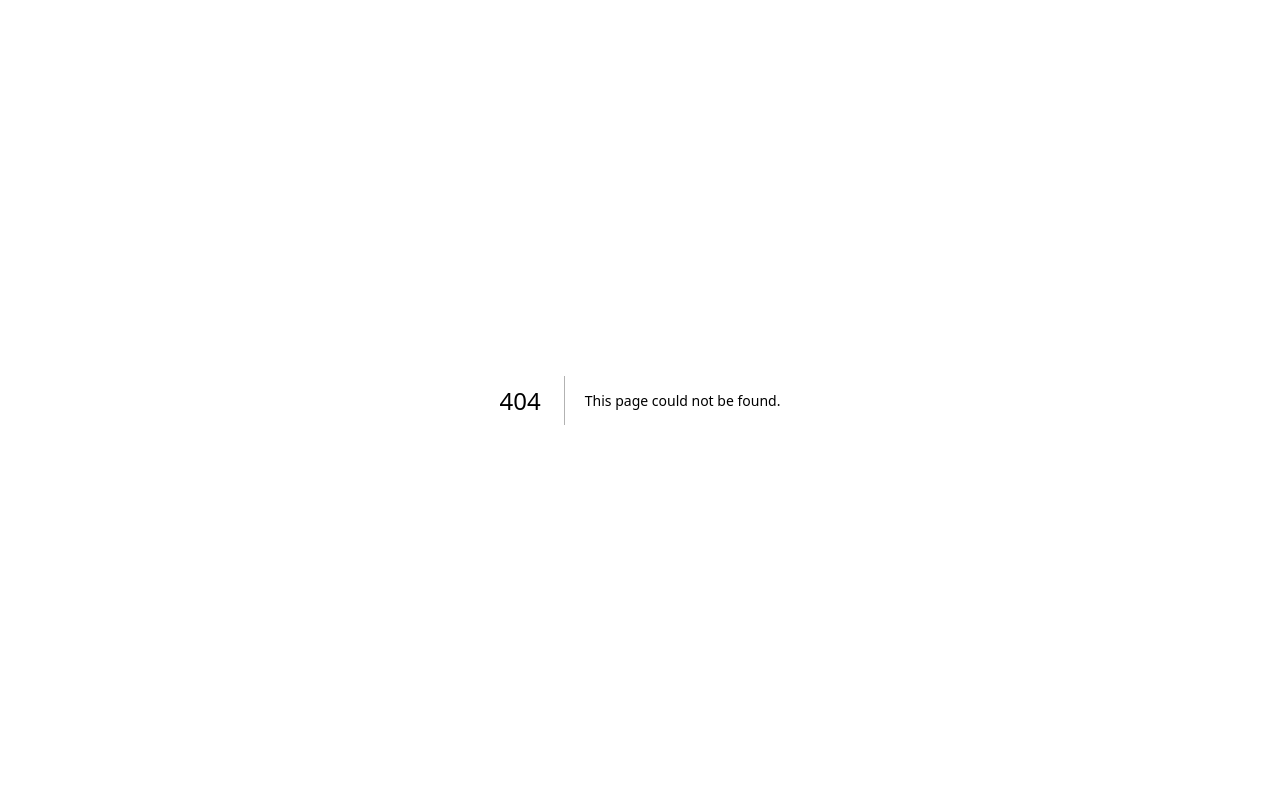
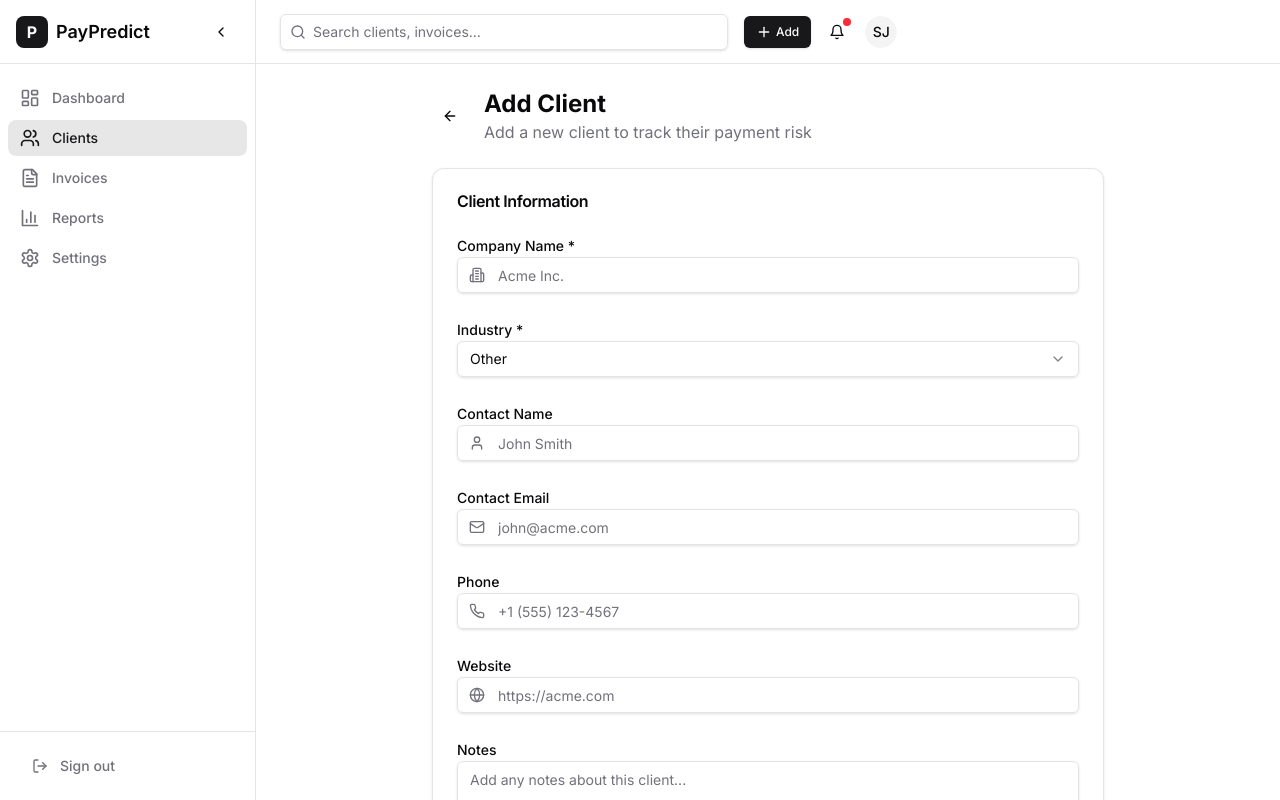
Before and after one commit to LarsCowe/payment-predictor, a Next.js app: page /clients/new in a window 1280 px wide. Before the commit this address had no page. Built offline with nearby package versions, Linux system fonts and the light colour scheme.

Commit message:
feat: add new client page

```diff
--- /dev/null
+++ b/src/app/(dashboard)/clients/new/page.tsx
@@ -0,0 +1,63 @@
+import type { Metadata } from "next";
+import Link from "next/link";
+import { Card, CardContent, CardHeader, CardTitle } from "@/components/ui/card";
+import { Button } from "@/components/ui/button";
+import { ClientForm } from "@/components/forms/client-form";
+import { ArrowLeft } from "lucide-react";
+import type { CreateClientFormData } from "@/lib/validations/client";
+
+export const metadata: Metadata = {
+  title: "Add Client",
+  description: "Add a new client to track",
+};
+
+/**
+ * New client page
+ */
+export default function NewClientPage() {
+  const handleSubmit = async (data: CreateClientFormData) => {
+    "use server";
+    // TODO: Implement client creation
+  };
+
+  return (
+    <div className="max-w-2xl mx-auto space-y-6">
+      <div className="flex items-center gap-4">
+        <Button variant="ghost" size="icon" asChild>
+          <Link href="/clients">
+            <ArrowLeft className="h-4 w-4" />
+          </Link>
+        </Button>
+        <div>
+          <h1 className="text-2xl font-bold">Add Client</h1>
+          <p className="text-muted-foreground">
+            Add a new client to track their payment risk
+          </p>
+        </div>
+      </div>
+
+      <Card>
+        <CardHeader>
+          <CardTitle>Client Information</CardTitle>
+        </CardHeader>
+        <CardContent>
+          <ClientFormWrapper />
+        </CardContent>
+      </Card>
+    </div>
+  );
+}
+
+/**
+ * Client-side form wrapper
+ */
+function ClientFormWrapper() {
+  "use client";
+
+  const handleSubmit = async (data: CreateClientFormData) => {
+    // TODO: Implement API call
+    await new Promise((resolve) => setTimeout(resolve, 1000));
+  };
+
+  return <ClientForm onSubmit={handleSubmit} />;
+}
```
